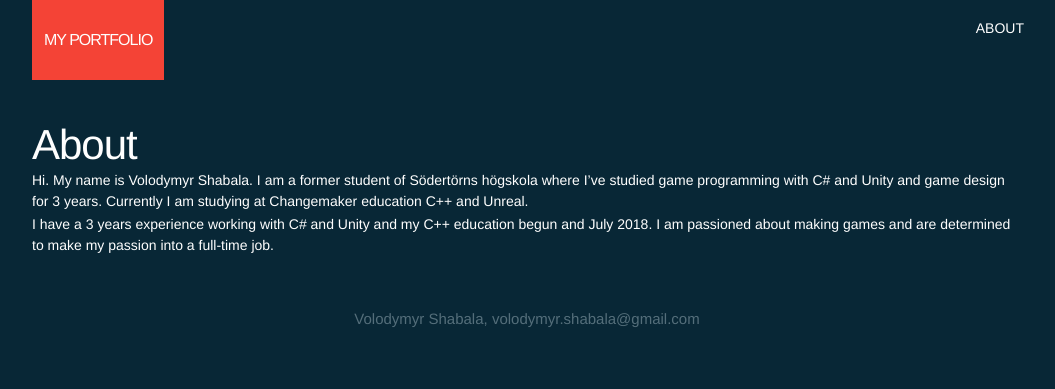
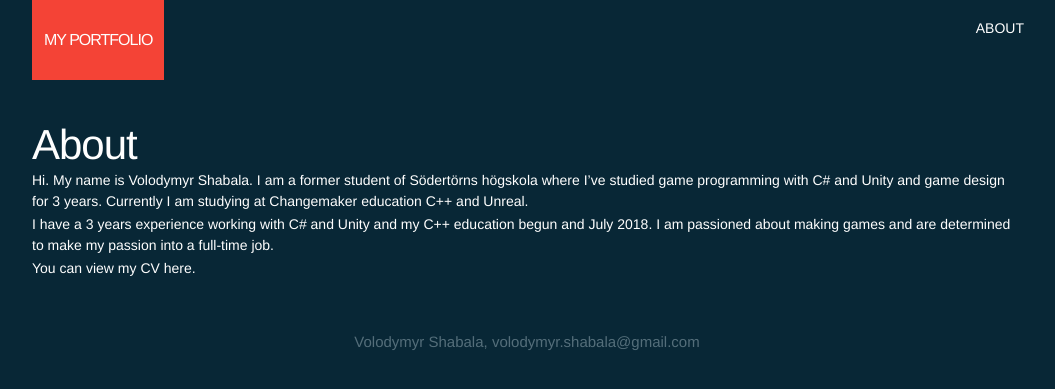
Before and after one commit to VolodymyrShabala/MySite, a Jekyll site: the page built from about.md, in a window 1280 px wide. Shown: the top 389 px of the page, without its empty margins (112-1167 px from the left). Built offline with Jekyll 4.4.1, drawn with Linux system fonts in a browser that asks for light colours.

Commit message:
Added CV to About me page

```diff
--- a/about.md
+++ b/about.md
@@ -6,3 +6,7 @@ permalink: /about/
 Hi. My name is Volodymyr Shabala. I am a former student of Södertörns högskola where I've studied game programming with C# and Unity and game design for 3 years. Currently I am studying at Changemaker education C++ and Unreal.
 
 I have a 3 years experience working with C# and Unity and my C++ education begun and July 2018. I am passioned about making games and are determined to make my passion into a full-time job.
+
+You can view my CV [here][CV].
+
+[CV]: http://jekyllrb.com/docs/home
```
Also changed, not shown: 1 other file.
